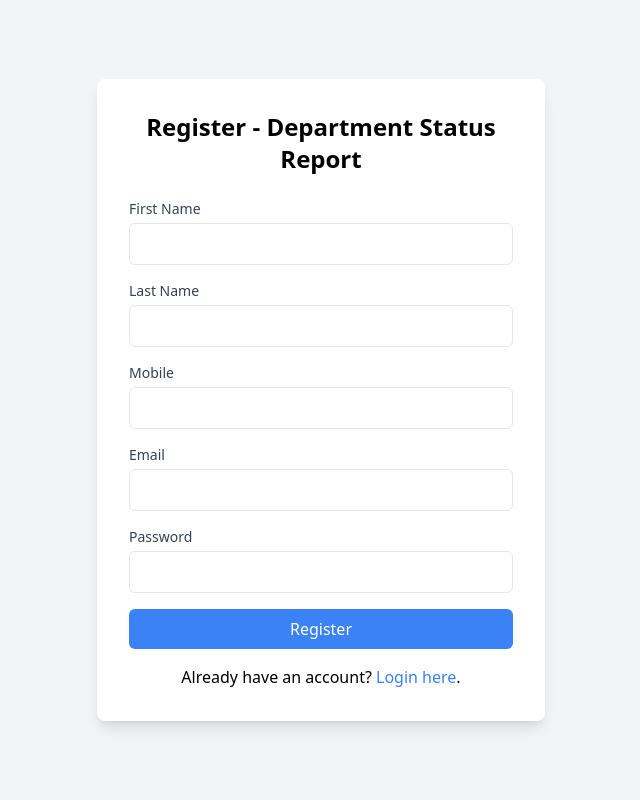
After one commit to ChrisJWalker/issuesApp, a PHP site: page /register.php in a window 1280 px wide. The commit adds this page. Shown: the whole page, without its empty margins (319-959 px from the left). Run offline with PHP 8.4, Linux system fonts and the light colour scheme; some libraries are stand-ins or nearby versions.

Commit message:
Added welcome page, register page, directory option

```diff
--- a/homepage.php
+++ b/homepage.php
@@ -51,6 +51,7 @@ $message = isset($_GET['message']) ? $_GET['message'] : null;
         <!-- Dropdown menu -->
         <div id="hamburger-menu" class="absolute right-0 mt-2 w-48 bg-white shadow-lg rounded-lg hidden">
             <a href="profile_view.php" class="block px-4 py-2 text-gray-800 hover:bg-gray-200">View Profile</a> <!-- View Profile link -->
+            <a href="directory.php" class="block px-4 py-2 text-gray-800 hover:bg-gray-200">Directory</a> <!-- Directory link -->
             <a href="logout.php" class="block px-4 py-2 text-gray-800 hover:bg-gray-200">Logout</a>
         </div>
     </div>
--- /dev/null
+++ b/register.php
@@ -0,0 +1,95 @@
+<?php
+session_start();
+require_once __DIR__ . '/database/database.php';
+
+$error = '';
+$success = '';
+
+// Handle form submission
+if ($_SERVER['REQUEST_METHOD'] === 'POST') {
+    // Get user input
+    $fname = trim($_POST['fname']);
+    $lname = trim($_POST['lname']);
+    $mobile = trim($_POST['mobile']);
+    $email = trim($_POST['email']);
+    $password = trim($_POST['password']);
+
+    // Check if all fields are filled
+    if (!empty($fname) && !empty($lname) && !empty($mobile) && !empty($email) && !empty($password)) {
+
+        // Check if email already exists
+        $pdo = Database::connect();
+        $stmt = $pdo->prepare("SELECT id FROM iss_persons WHERE email = ?");
+        $stmt->execute([$email]);
+        if ($stmt->fetch()) {
+            $error = 'Email is already taken!';
+        } else {
+            // Generate a salt
+            $salt = bin2hex(random_bytes(32)); // Generate a random 32-byte salt
+
+            // Hash the password with MD5 and the salt
+            $pwd_hash = md5($password . $salt);
+
+            // Insert user into the database
+            $stmt = $pdo->prepare("INSERT INTO iss_persons (fname, lname, mobile, email, pwd_hash, pwd_salt, admin) VALUES (?, ?, ?, ?, ?, ?, ?)");
+            $stmt->execute([$fname, $lname, $mobile, $email, $pwd_hash, $salt, 'No']); // Default to 'No' for admin
+
+            $success = 'Registration successful! You can now <a href="login.php">login</a>.';
+        }
+        Database::disconnect();
+    } else {
+        $error = 'Please fill all fields!';
+    }
+}
+?>
+
+<!DOCTYPE html>
+<html lang="en">
+<head>
+    <meta charset="UTF-8">
+    <meta name="viewport" content="width=device-width, initial-scale=1.0">
+    <title>Register - DSR</title>
+    <script src="https://cdn.tailwindcss.com"></script>
+</head>
+<body class="bg-gray-100 h-screen flex items-center justify-center">
+    <div class="bg-white p-8 rounded-lg shadow-lg w-full max-w-md">
+        <h2 class="text-2xl font-bold mb-6 text-center">Register - Department Status Report</h2>
+
+        <!-- Display error or success message -->
+        <?php if ($error): ?>
+            <p class="text-red-500 text-sm mb-4"><?= htmlspecialchars($error) ?></p>
+        <?php endif; ?>
+        <?php if ($success): ?>
+            <p class="text-green-500 text-sm mb-4"><?= $success ?></p>
+        <?php endif; ?>
+
+        <form method="post" action="register.php" class="space-y-4">
+            <div>
+                <label for="fname" class="block text-sm font-medium text-gray-700">First Name</label>
+                <input type="text" name="fname" id="fname" required class="mt-1 p-2 w-full border rounded-md">
+            </div>
+            <div>
+                <label for="lname" class="block text-sm font-medium text-gray-700">Last Name</label>
+                <input type="text" name="lname" id="lname" required class="mt-1 p-2 w-full border rounded-md">
+            </div>
+            <div>
+                <label for="mobile" class="block text-sm font-medium text-gray-700">Mobile</label>
+                <input type="text" name="mobile" id="mobile" required class="mt-1 p-2 w-full border rounded-md">
+            </div>
+            <div>
+                <label for="email" class="block text-sm font-medium text-gray-700">Email</label>
+                <input type="email" name="email" id="email" required class="mt-1 p-2 w-full border rounded-md">
+            </div>
+            <div>
+                <label for="password" class="block text-sm font-medium text-gray-700">Password</label>
+                <input type="password" name="password" id="password" required class="mt-1 p-2 w-full border rounded-md">
+            </div>
+            <button type="submit" class="w-full bg-blue-500 text-white p-2 rounded-md hover:bg-blue-600">Register</button>
+        </form>
+
+        <p class="mt-4 text-center">
+            Already have an account? <a href="login.php" class="text-blue-500 hover:text-blue-700">Login here</a>.
+        </p>
+    </div>
+</body>
+</html>
```
Also changed, not shown: directory.php (added, +57 -0 lines), index.php (added, +36 -0 lines), 1 other file.
